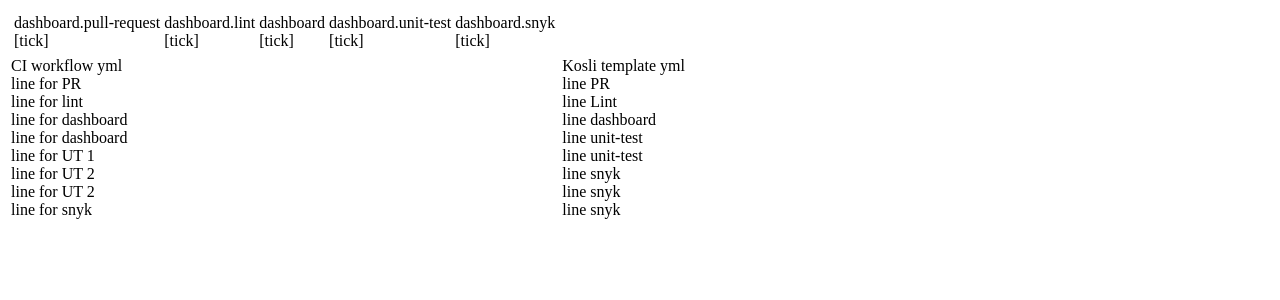
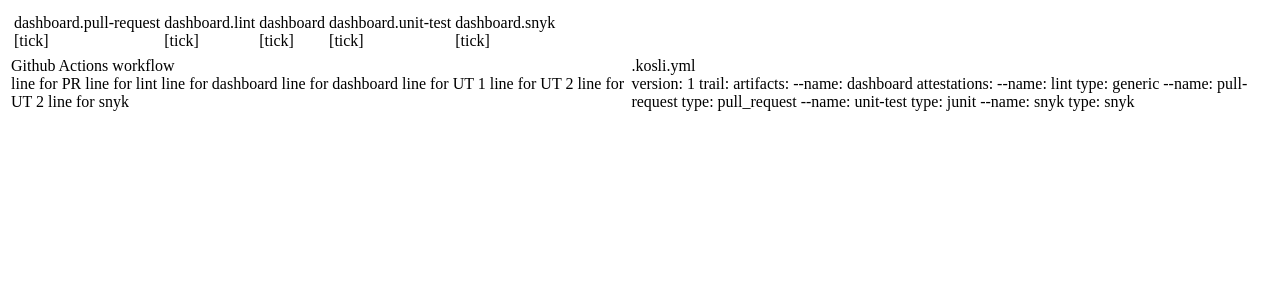
Before and after one commit to kosli-dev/cli-docs-spike, a Python web app: template source/app/templates/demo.html in a window 1280 px wide. Shown: the top 300 px of the page. Run offline with Jinja, Linux system fonts and the light colour scheme; the template is opened without the code that fills it, so the values that code supplies are empty.

Commit message:
Add content for kosli.yml file

```diff
--- a/source/app/templates/demo.html
+++ b/source/app/templates/demo.html
@@ -53,77 +53,61 @@
     </tr>
     <tr>
       <td>
-        <div class="filename">CI workflow yml</div>
+        <div class="filename">Github Actions workflow</div>
         <div class="ci-yml">
-          <div class="line"                       ></div>
-          <div class="line"                       ></div>
-          <div class="line"                       ></div>
-          <div class="line dashboard_pull-request">line for PR</div>
-          <div class="line"                       ></div>
-          <div class="line"                       ></div>
-          <div class="line"                       ></div>
-          <div class="line"                       ></div>
-          <div class="line dashboard_lint"        >line for lint</div>
-          <div class="line"                       ></div>
-          <div class="line"                       ></div>
-          <div class="line"                       ></div>
-          <div class="line"                       ></div>
-          <div class="line"                       ></div>
-          <div class="line dashboard"             >line for dashboard</div>
-          <div class="line dashboard"             >line for dashboard</div>
-          <div class="line"                       ></div>
-          <div class="line"                       ></div>
-          <div class="line"                       ></div>
-          <div class="line"                       ></div>
-          <div class="line"                       ></div>
-          <div class="line dashboard_unit-test"   >line for UT 1</div>
-          <div class="line dashboard_unit-test"   >line for UT 2</div>
-          <div class="line dashboard_unit-test"   >line for UT 2</div>
-          <div class="line"                       ></div>
-          <div class="line"                       ></div>
-          <div class="line"                       ></div>
-          <div class="line"                       ></div>
-          <div class="line dashboard_snyk"        >line for snyk</div>
-          <div class="line"                       ></div>
-          <div class="line"                       ></div>
-          <div class="line"                       ></div>
-          <div class="line"                       ></div>
+          <span class="line"                       ></span>
+          <span class="line"                       ></span>
+          <span class="line"                       ></span>
+          <span class="line dashboard_pull-request">line for PR</span>
+          <span class="line"                       ></span>
+          <span class="line"                       ></span>
+          <span class="line"                       ></span>
+          <span class="line"                       ></span>
+          <span class="line dashboard_lint"        >line for lint</span>
+          <span class="line"                       ></span>
+          <span class="line"                       ></span>
+          <span class="line"                       ></span>
+          <span class="line"                       ></span>
+          <span class="line"                       ></span>
+          <span class="line dashboard"             >line for dashboard</span>
+          <span class="line dashboard"             >line for dashboard</span>
+          <span class="line"                       ></span>
+          <span class="line"                       ></span>
+          <span class="line"                       ></span>
+          <span class="line"                       ></span>
+          <span class="line"                       ></span>
+          <span class="line dashboard_unit-test"   >line for UT 1</span>
+          <span class="line dashboard_unit-test"   >line for UT 2</span>
+          <span class="line dashboard_unit-test"   >line for UT 2</span>
+          <span class="line"                       ></span>
+          <span class="line"                       ></span>
+          <span class="line"                       ></span>
+          <span class="line"                       ></span>
+          <span class="line dashboard_snyk"        >line for snyk</span>
+          <span class="line"                       ></span>
+          <span class="line"                       ></span>
+          <span class="line"                       ></span>
+          <span class="line"                       ></span>
         </div>
       </td>
       <td>
-        <div class="filename">Kosli template yml</div>
+        <div class="filename">.kosli.yml</div>
         <div class="template-yml">
-          <div class="line"                       ></div>
-          <div class="line"                       ></div>
-          <div class="line"                       ></div>
-          <div class="line"                       ></div>
-          <div class="line dashboard_pull-request">line PR</div>
-          <div class="line"                       ></div>
-          <div class="line"                       ></div>
-          <div class="line"                       ></div>
-          <div class="line"                       ></div>
-          <div class="line dashboard_lint"        >line Lint</div>
-          <div class="line"                       ></div>
-          <div class="line"                       ></div>
-          <div class="line"                       ></div>
-          <div class="line"                       ></div>
-          <div class="line dashboard"             >line dashboard</div>
-          <div class="line"                       ></div>
-          <div class="line"                       ></div>
-          <div class="line"                       ></div>
-          <div class="line dashboard_unit-test"   >line unit-test</div>
-          <div class="line dashboard_unit-test"   >line unit-test</div>
-          <div class="line"                       ></div>
-          <div class="line"                       ></div>
-          <div class="line"                       ></div>
-          <div class="line dashboard_snyk"        >line snyk</div>
-          <div class="line dashboard_snyk"        >line snyk</div>
-          <div class="line dashboard_snyk"        >line snyk</div>
-          <div class="line"                       ></div>
-          <div class="line"                       ></div>
-          <div class="line"                       ></div>
-          <div class="line"                       ></div>
-          <div class="line"                       ></div>
+          <span class="line"                       >version: 1</span>
+          <span class="line"                       ></span>
+          <span class="line"                       >trail:</span>
+          <span class="line"                       >  artifacts:</span>
+          <span class="line dashboard"             >    --name: dashboard</span>
+          <span class="line"                       >    attestations:</span>
+          <span class="line dashboard_lint"        >      --name: lint</span>
+          <span class="line dashboard_lint"        >        type: generic</span>
+          <span class="line dashboard_pull-request">      --name: pull-request</span>
+          <span class="line dashboard_pull-request">        type: pull_request</span>
+          <span class="line dashboard_unit-test"   >      --name: unit-test</span>
+          <span class="line dashboard_unit-test"   >        type: junit</span>
+          <span class="line dashboard_snyk"        >      --name: snyk</span>
+          <span class="line dashboard_snyk"        >        type: snyk</span>
+          <span class="line"                       ></span>
         </div>
       </td>
     </tr>
--- a/source/static/scss/_demo.scss
+++ b/source/static/scss/_demo.scss
@@ -14,6 +14,7 @@
 }
 
 .ci-yml {
+    white-space: pre;
     width: 300px;
     border: 1px solid LightGray;
     padding-left: 5px;
@@ -23,6 +24,7 @@
 }
 
 .template-yml {
+    white-space: pre;
     width: 300px;
     border: 1px solid LightGray;
     padding-left: 5px;
--- a/source/static/scss/main.css
+++ b/source/static/scss/main.css
@@ -1 +1 @@
-body{margin:45px;background:khaki;font-size:1em}.attest{margin:10px;padding:10px 10px 10px 20px;font-size:1.6em;border:1px solid LightGray;background-color:White}.ci-yml{width:300px;border:1px solid LightGray;padding-left:5px;background-color:White;max-height:400px;overflow-y:scroll}.template-yml{width:300px;border:1px solid LightGray;padding-left:5px;background-color:White;max-height:400px;overflow-y:scroll}.line{font-family:monospace;font-size:1.6em;height:24px}.filename{font-size:1.6em}.lit{background-color:LightBlue}
+body{margin:45px;background:khaki;font-size:1em}.attest{margin:10px;padding:10px 10px 10px 20px;font-size:1.6em;border:1px solid LightGray;background-color:White}.ci-yml{white-space:pre;width:300px;border:1px solid LightGray;padding-left:5px;background-color:White;max-height:400px;overflow-y:scroll}.template-yml{white-space:pre;width:300px;border:1px solid LightGray;padding-left:5px;background-color:White;max-height:400px;overflow-y:scroll}.line{font-family:monospace;font-size:1.6em;height:24px}.filename{font-size:1.6em}.lit{background-color:LightBlue}
```
